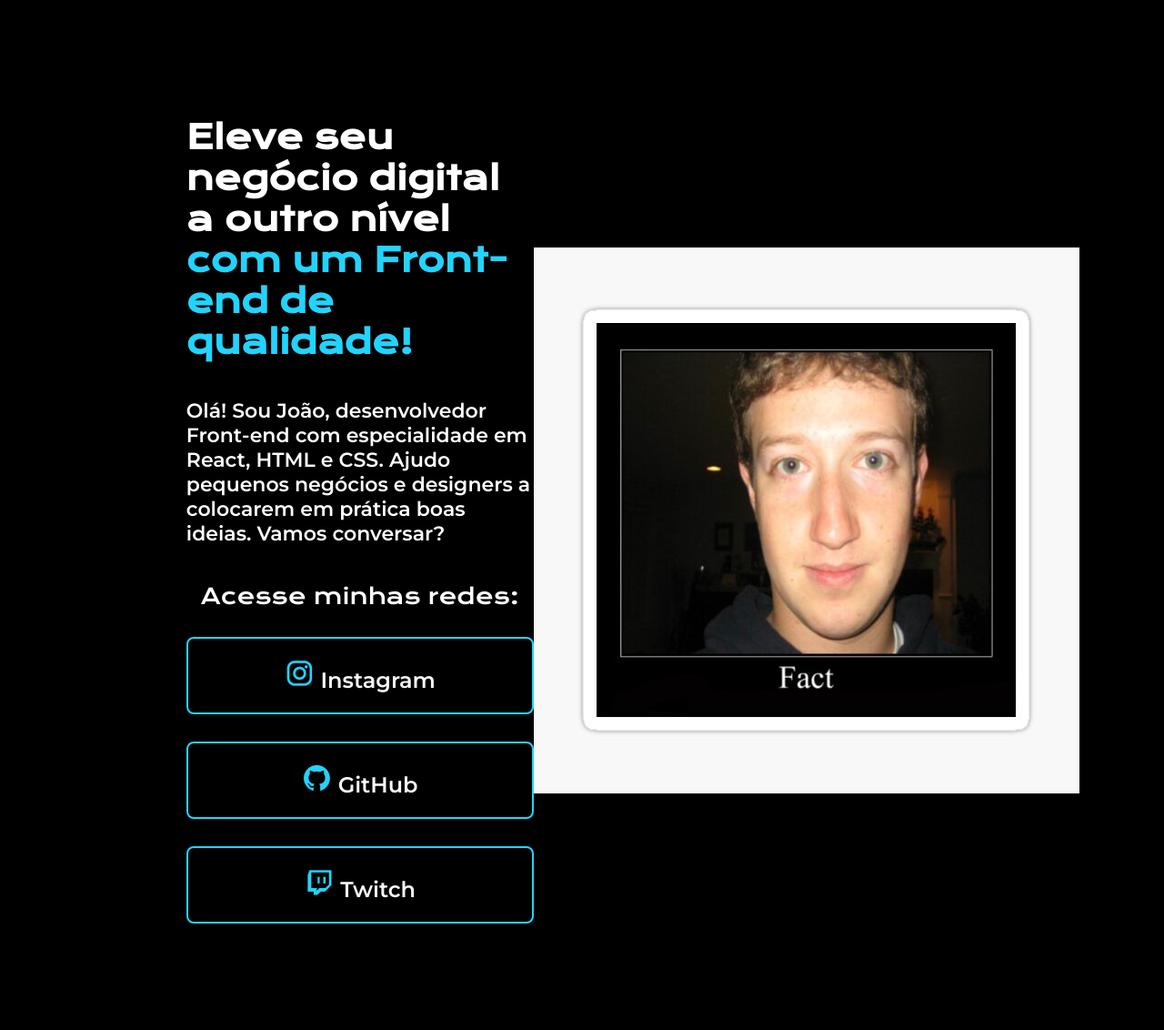
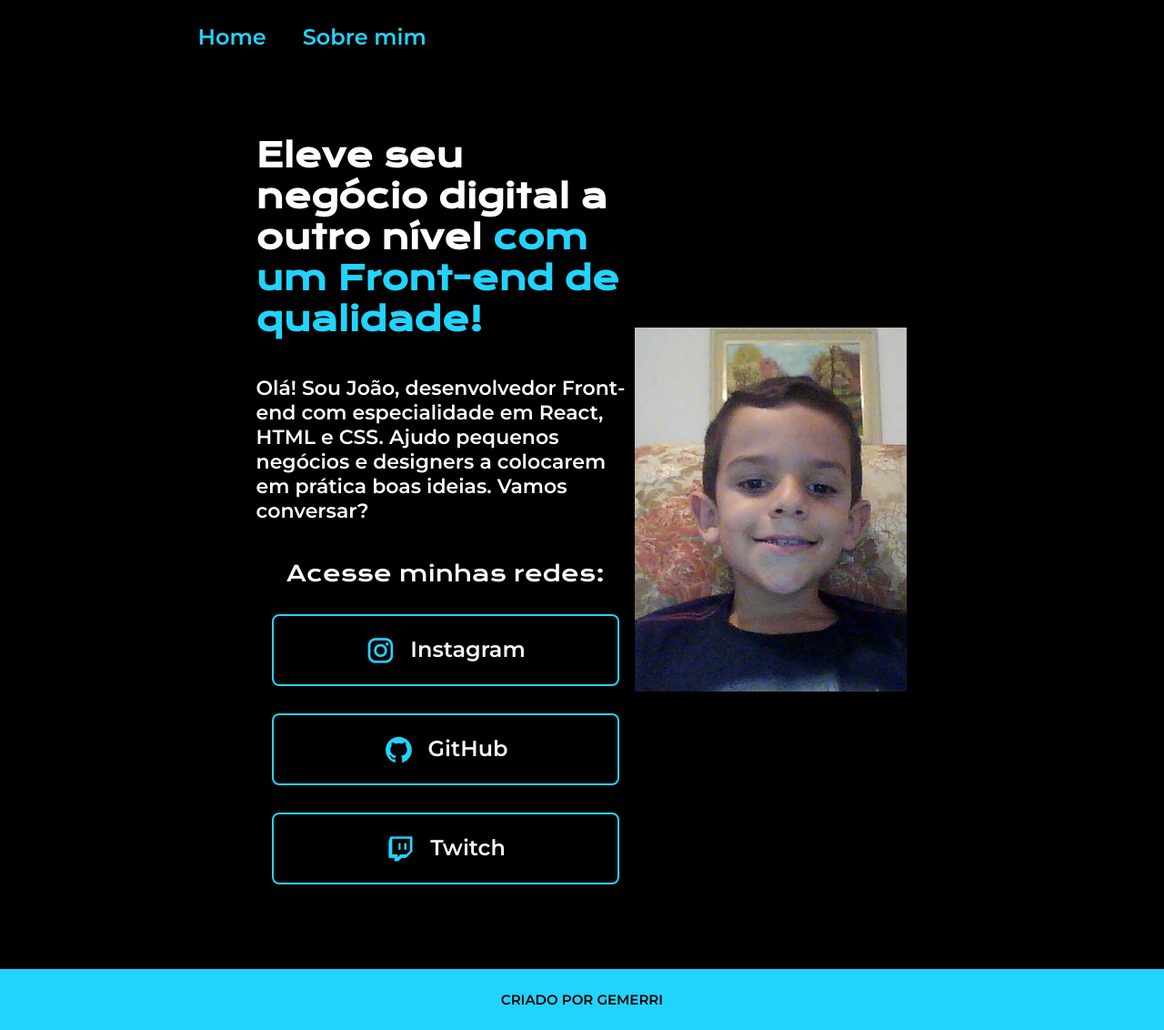
Before and after one commit to JoaoGarcia1604/Projeto-html, a plain HTML site: page index.html in a window 1280 px wide. Shown: the whole page at 91% size. Before the commit the page ends 1015 px from the top, so only its background shows below. Drawn offline with nearby package versions, Linux system fonts and the light colour scheme.

Commit message:
personalizando e criando menu

```diff
--- a/index.html
+++ b/index.html
@@ -5,10 +5,15 @@
     <meta http-equiv="X-UA-Compatible" content="IE=edge">
     <meta name="viewport" content="width=device-width, initial-scale=1.0">
     <title>Projeto HTML</title>
-    <link rel="stylesheet"  href="style.css">
+    <link rel="stylesheet"  href="./styles/style.css">
 </head>
 <body>
-    <header></header>
+    <header class="cabecalho">
+        <nav class="cabecalho__menu">
+            <a class="cabecalho__menu__link" href="index.html">Home</a>
+            <a class="cabecalho__menu__link" href="about.html">Sobre mim</a>
+        </nav>
+    </header>
     <main class="apresentacao">
         <section class="apresentacao__conteudo">
             <h1 class="apresentacao__conteudo__titulo">Eleve seu negócio digital a outro nível <strong class="titulo-destaque">com um Front-end de qualidade!</strong></h1>
@@ -35,9 +40,11 @@
                 </a>
             </div>
         </section>
-        <img src="./assets/zuckerberg.jpg" alt="homem do feice">
+        <img src="./assets/FotoDoFace.jpg" alt="GUTO GAMES KKKJK">
     </main>
-    <footer></footer>
+    <footer class="rodape">
+        <p>CRIADO POR GEMERRI</p>
+    </footer>
 </body>
 </html>
 
--- a/style.css
+++ b/styles/style.css
@@ -7,10 +7,33 @@
 }
 
 body {
-    height: 100vh;
+    /* height: 100vh; */
     box-sizing: border-box;
     background-color: black;
     color: white;
+}
+
+.cabecalho {
+    padding: 2% 0% 0% 17%;
+
+}
+
+.cabecalho__menu {
+    display: flex;
+    gap: 40px;
+}
+
+.cabecalho__menu__link {
+    font-family:'Montserrat', sans-serif;
+    font-weight: 600;
+    font-size: 24px;
+    color: #22D4FD;
+    text-decoration: none;
+}
+
+.cabecalho__menu__link:hover {
+    font-size: 25px;
+    color: #5F9EA0;
 }
 
 .titulo-destaque {
@@ -19,7 +42,7 @@ body {
 
 .apresentacao {
 
-    margin: 10% 16%;
+    padding: 7.3% 22%;
     display: flex;
     align-items: center;
     justify-content: space-between;
@@ -61,6 +84,9 @@ body {
 
 .apresentacao__links__botao {
     /* background-color: #22D4FD; */
+    display: flex;
+    justify-content: center;
+    gap: 16px;
     width: 378px;
     text-align: center;
     border: 2px solid #22D4FD;
@@ -73,4 +99,25 @@ body {
     font-family: 'Montserrat', sans-serif;
 }
 
+.apresentacao__links__botao:hover {
+
+    background-color: #272727;
+    width: 385px;
+
+}
+
+.rodape {
+    display: flex;
+    justify-content: center;
+    padding: 24px;
+    background-color: #22D4FD;
+    color: #000000;
+    font-family: 'Montserrat', sans-serif;
+    font-weight: 600;
+    font-size: 15px;
+}
+
+
+
 /* display flex agrupa, fontes precisam ser atualizadas, usar gap para separar,*/
+/* ctrl + k + c = comentário */
```
Also changed, not shown: about.html (added, +24 -0 lines), assets/FotoDoFace.jpg (added), assets/JoaoInsta.jpg (added), assets/zuckerberg.jpg (deleted).
